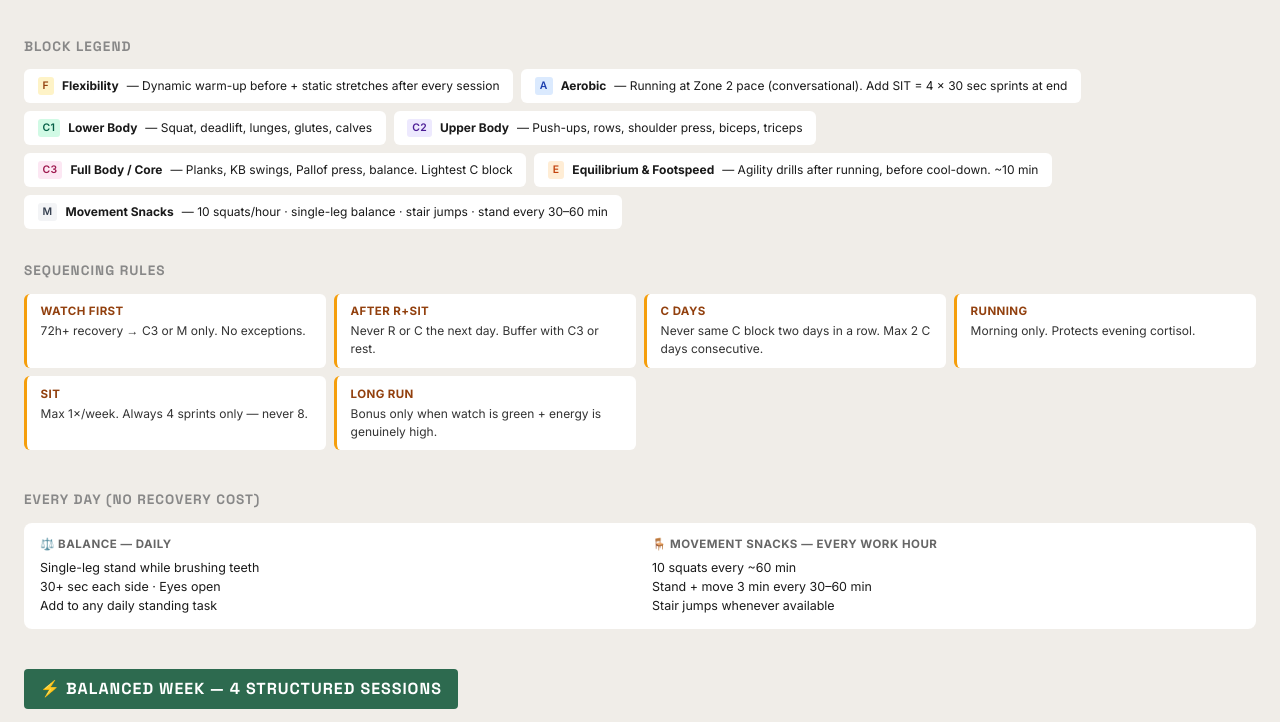
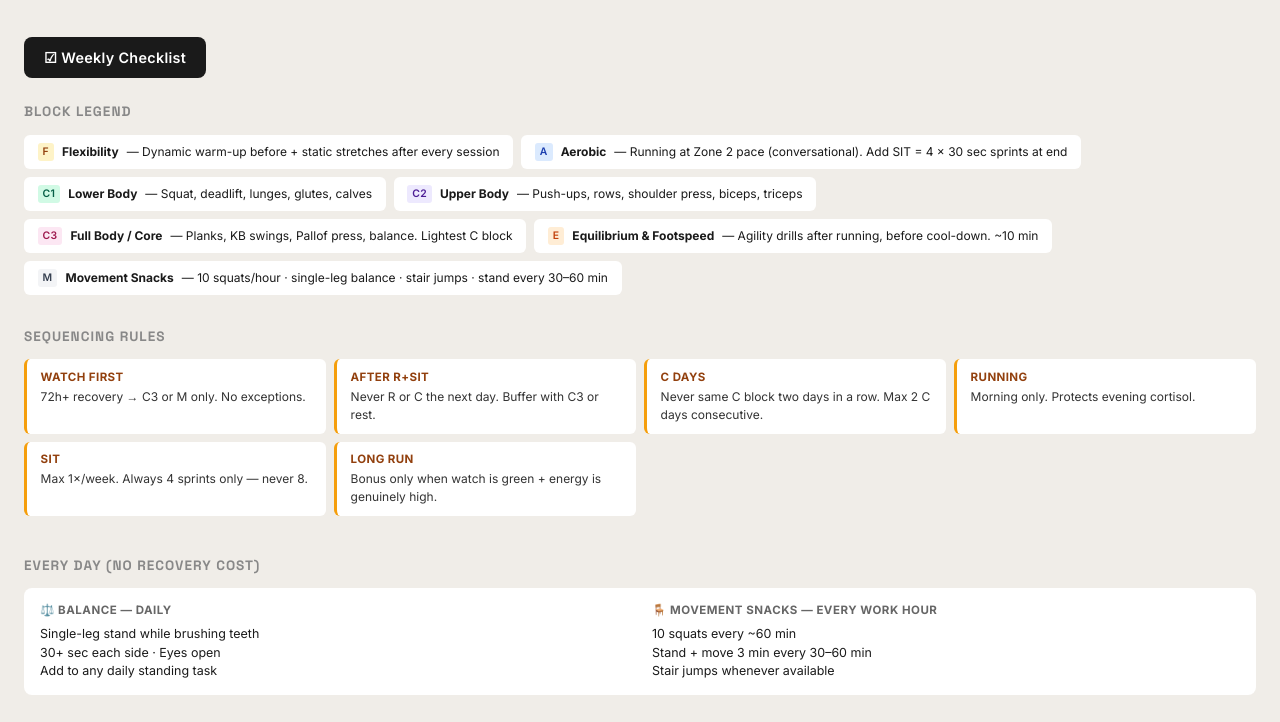
Before and after one commit to jmariamartins/fitness-sheets, a plain HTML site: page index.html in a window 1280 px wide. Shown: the part 98-820 px from the top of the page. Drawn offline with Linux system fonts and the light colour scheme.

Commit message:
Add files via upload

```diff
--- a/index.html
+++ b/index.html
@@ -439,6 +439,7 @@
 <!-- ═══════════════════════════════════ HEADER ═══════════════════════════════════ -->
 <h1>My Unbreakable Weekly Cheat Sheet</h1>
 <p class="subtitle">Based on Dr. Vonda Wright's FACE Method · Pick your week type · Sequence blocks following the rules · Watch overrides everything</p>
+<a href="checklist.html" style="display:inline-block;margin-bottom:1.5rem;padding:10px 20px;background:#1a1a1a;color:#fff;text-decoration:none;border-radius:8px;font-size:0.9rem;font-weight:600;letter-spacing:0.3px;">☑ Weekly Checklist</a>
 
 <!-- LEGEND -->
 <h2 class="section-heading">Block Legend</h2>
```
